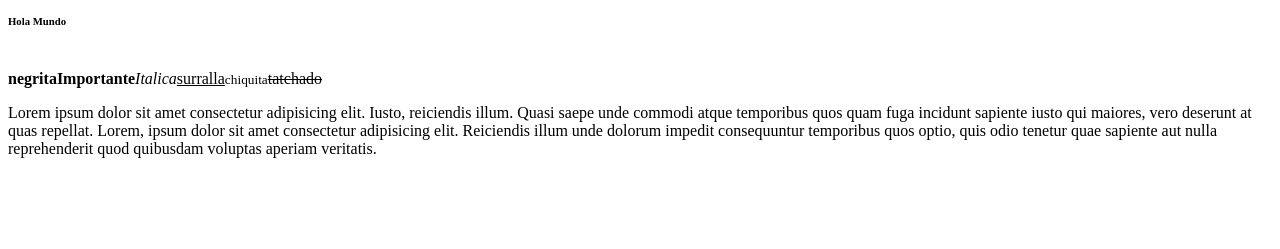
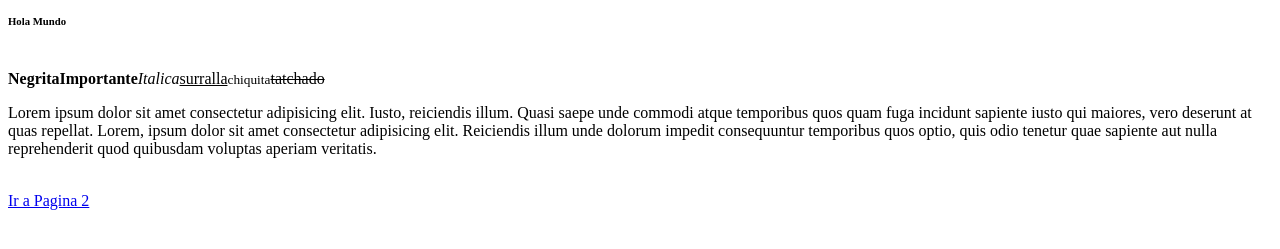
Before and after one commit to nev489/claseHTML, a plain HTML site: page index.html in a window 1280 px wide. Shown: the part 295-544 px from the top of the page. Drawn offline with Linux system fonts and the light colour scheme.

Commit message:
hipervinculos

```diff
--- a/index.html
+++ b/index.html
@@ -12,8 +12,10 @@
     <h5>Hola Mundo</h5>
     <h6>Hola Mundo</h6>
     <br>
-    <b>negrita</b><strong>Importante</strong><i>Italica</i><u>surralla</u><small>chiquita</small><s>tatchado</s>
+    <b>Negrita</b><strong>Importante</strong><i>Italica</i><u>surralla</u><small>chiquita</small><s>tatchado</s>
     <br>
     <p>Lorem ipsum dolor sit amet consectetur adipisicing elit. Iusto, reiciendis illum. Quasi saepe unde commodi atque temporibus quos quam fuga incidunt sapiente iusto qui maiores, vero deserunt at quas repellat. Lorem, ipsum dolor sit amet consectetur adipisicing elit. Reiciendis illum unde dolorum impedit consequuntur temporibus quos optio, quis odio tenetur quae sapiente aut nulla reprehenderit quod quibusdam voluptas aperiam veritatis.</p>
+    <br>
+    <a href="pagina2.html">Ir a Pagina 2</a>
 </body>
 </html>
```
